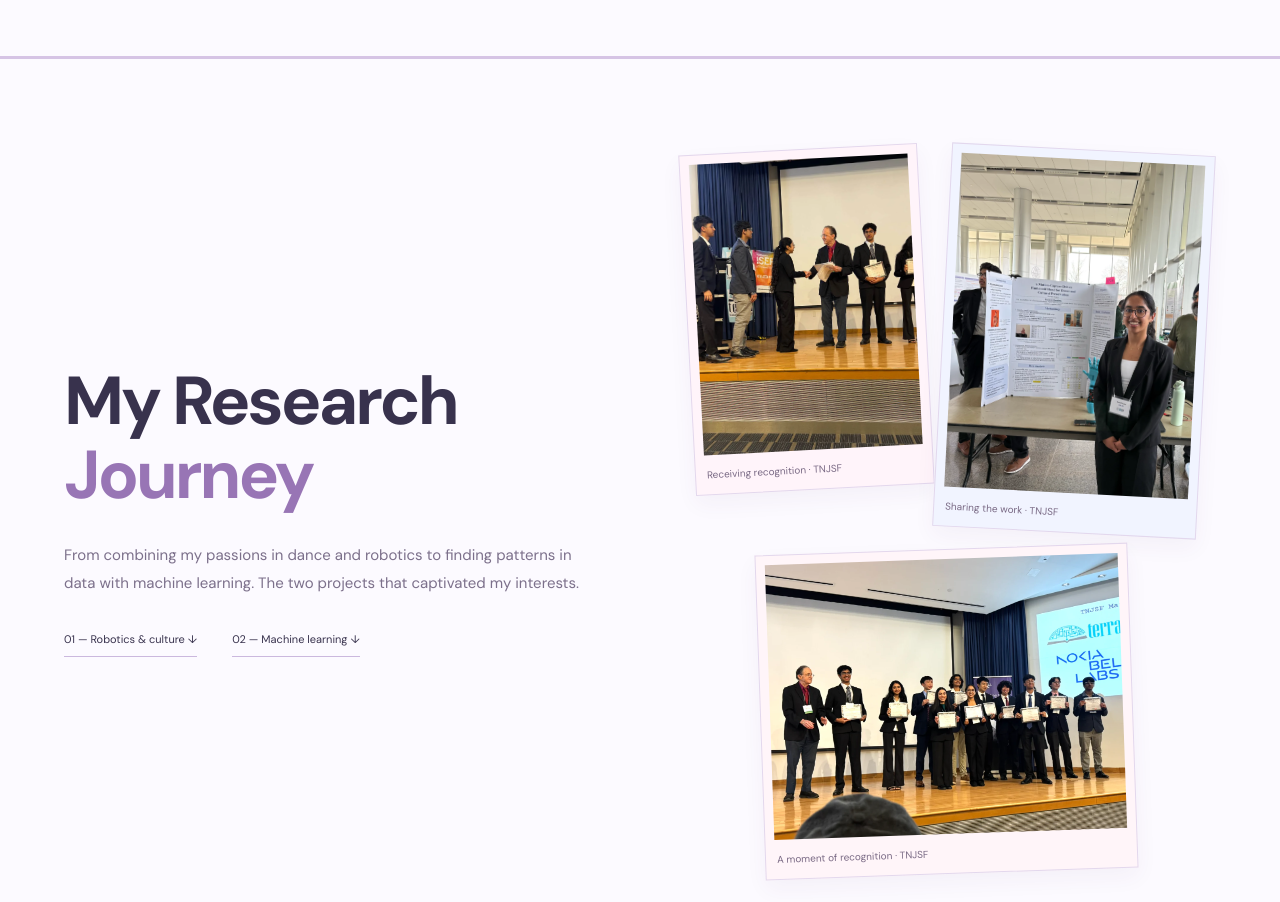
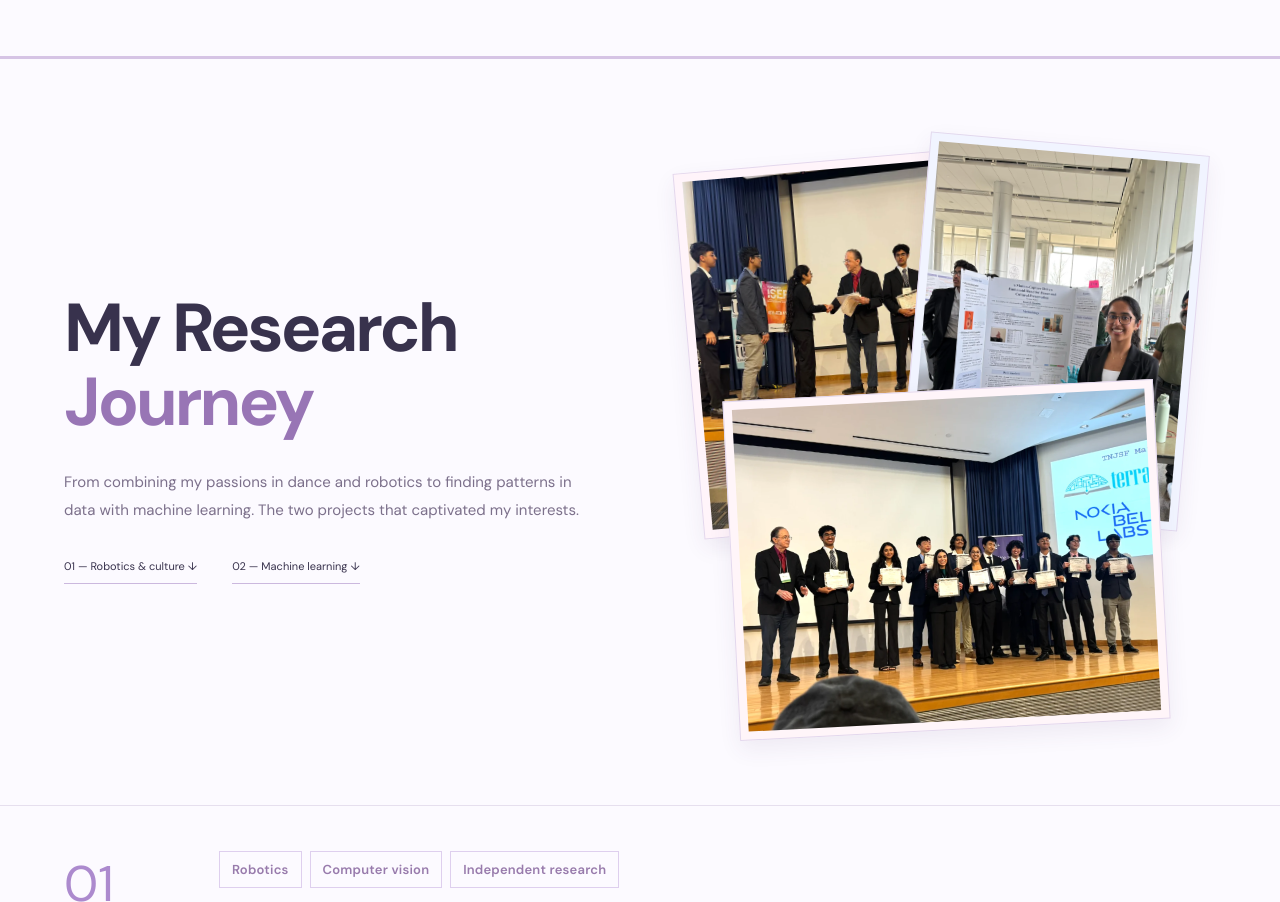
Before and after one commit to gkkapur/gkportfolio, a website built with Vite: page index.html in a window 1280 px wide. Shown: the part 1860-2762 px from the top of the page. Built offline with nearby package versions, Linux system fonts and the light colour scheme.

Commit message:
Make research photos overlap and rise to the front on hover

```diff
--- a/src/research.js
+++ b/src/research.js
@@ -21,9 +21,9 @@ export const researchContent = `
         <div class="page-index"><a href="#project-01">01 — Robotics & culture ↓</a><a href="#project-02">02 — Machine learning ↓</a></div>
       </div>
       <div class="research-photos" aria-label="Photos from the Terra North Jersey STEM Fair">
-        <figure class="research-photo presentation"><a href="${asset('tnjsf-award-presentation.webp')}" target="_blank" rel="noopener" aria-label="Open the TNJSF award presentation photo"><img src="${asset('tnjsf-award-presentation.webp')}" alt="A student shaking hands with a presenter on the TNJSF awards stage" width="1070" height="1426" decoding="async"></a><figcaption>Receiving recognition · TNJSF</figcaption></figure>
-        <figure class="research-photo display"><a href="${asset('tnjsf-research-display.webp')}" target="_blank" rel="noopener" aria-label="Open the TNJSF research display photo"><img src="${asset('tnjsf-research-display.webp')}" alt="Student beside the motion-capture driven robotic hand research display at TNJSF" width="1169" height="1600" decoding="async"></a><figcaption>Sharing the work · TNJSF</figcaption></figure>
-        <figure class="research-photo ceremony"><a href="${asset('tnjsf-award-ceremony.webp')}" target="_blank" rel="noopener" aria-label="Open the TNJSF awards ceremony photo"><img src="${asset('tnjsf-award-ceremony.webp')}" alt="Students holding certificates at the Terra North Jersey STEM Fair awards ceremony" width="1200" height="935" decoding="async"></a><figcaption>A moment of recognition · TNJSF</figcaption></figure>
+        <figure class="research-photo presentation"><a href="${asset('tnjsf-award-presentation.webp')}" target="_blank" rel="noopener" aria-label="Open the TNJSF award presentation photo"><img src="${asset('tnjsf-award-presentation.webp')}" alt="A student shaking hands with a presenter on the TNJSF awards stage" width="1070" height="1426" decoding="async"></a></figure>
+        <figure class="research-photo display"><a href="${asset('tnjsf-research-display.webp')}" target="_blank" rel="noopener" aria-label="Open the TNJSF research display photo"><img src="${asset('tnjsf-research-display.webp')}" alt="Student beside the motion-capture driven robotic hand research display at TNJSF" width="1169" height="1600" decoding="async"></a></figure>
+        <figure class="research-photo ceremony"><a href="${asset('tnjsf-award-ceremony.webp')}" target="_blank" rel="noopener" aria-label="Open the TNJSF awards ceremony photo"><img src="${asset('tnjsf-award-ceremony.webp')}" alt="Students holding certificates at the Terra North Jersey STEM Fair awards ceremony" width="1200" height="935" decoding="async"></a></figure>
       </div>
     </div>
   </section>
--- a/src/style.css
+++ b/src/style.css
@@ -110,14 +110,15 @@ h1,h2,h3,h4,.hero h1,.page-intro .page-title,.project h2,.serif,h2 em,.philosoph
 .research-intro-copy{min-width:0}
 .research-intro .page-title{font-size:clamp(52px,5.3vw,72px);margin-top:0}
 .research-intro .intro{max-width:530px}
-.research-photos{display:grid;grid-template-columns:.95fr 1.05fr;gap:16px;align-items:start;padding:12px 10px}
-.research-photo{margin:0;padding:9px 9px 0;background:#fff;border:1px solid #e3d8ed;box-shadow:0 9px 22px #5034660c;min-width:0}
-.research-photo.ceremony{grid-column:1 / -1;width:72%;justify-self:center;transform:rotate(-2deg);background:#fff5f9}
-.research-photo.presentation{transform:rotate(-3deg);background:#fff4fa}
-.research-photo.display{align-self:start;transform:rotate(3deg);background:#f1f4ff}
+.research-photos{position:relative;isolation:isolate;aspect-ratio:1 / 1.12;width:100%}
+.research-photo{position:absolute;margin:0;padding:8px;background:#fff;border:1px solid #e3d8ed;box-shadow:0 9px 22px #50346614;min-width:0;transition:transform .25s ease,box-shadow .25s ease}
+.research-photo.presentation{width:52%;left:2%;top:4%;transform:rotate(-5deg);background:#fff4fa;z-index:1}
+.research-photo.display{width:52%;left:44%;top:1%;transform:rotate(5deg);background:#f1f4ff;z-index:2}
+.research-photo.ceremony{width:80%;left:10%;top:42%;transform:rotate(-3deg);background:#fff5f9;z-index:3}
+.research-photo:is(:hover,:focus-within){z-index:10;transform:translateY(-12px) rotate(0deg) scale(1.035);box-shadow:0 18px 35px #5034662b}
+.research-photo:hover{z-index:12}
 .research-photo a{display:block}
 .research-photo img{display:block;width:100%;height:auto}
-.research-photo figcaption{font-size:10px;line-height:1.7;padding:11px 2px;color:#796984}
 .project .tags span{font-size:13px;line-height:1.5;font-weight:600;letter-spacing:.2px;padding:8px 12px}
 .research-question{font-size:16px;line-height:1.85;color:var(--muted);border-top:1px solid var(--line);padding-top:25px;margin:32px 0}
 .research-question strong{color:var(--ink);font-weight:700}
@@ -125,4 +126,4 @@ h1,h2,h3,h4,.hero h1,.page-intro .page-title,.project h2,.serif,h2 em,.philosoph
 .research-award-card .document-header h3{font-size:clamp(24px,2.35vw,32px)}
 .research-award-card:nth-of-type(4){background:#fdf0f7;border-color:#ecdae5}
 @media(max-width:1000px){.research-intro-layout{grid-template-columns:1fr;gap:35px}.research-photos{max-width:530px;width:100%;justify-self:center}.research-intro .page-title{font-size:64px}}
-@media(max-width:700px){.research-intro-layout{gap:30px}.research-intro .page-title{font-size:52px}.research-photos{gap:12px;padding:10px 7px}.research-photo{padding:6px 6px 0}.research-photo.ceremony{width:85%}.research-photo figcaption{font-size:9px;padding:9px 1px}.project .tags span{font-size:12px;padding:7px 10px}.research-question{font-size:14px}.research-award-card .document-header h3{font-size:24px}}
+@media(max-width:700px){.research-intro-layout{gap:30px}.research-intro .page-title{font-size:52px}.research-photo{padding:6px}.project .tags span{font-size:12px;padding:7px 10px}.research-question{font-size:14px}.research-award-card .document-header h3{font-size:24px}}
```
